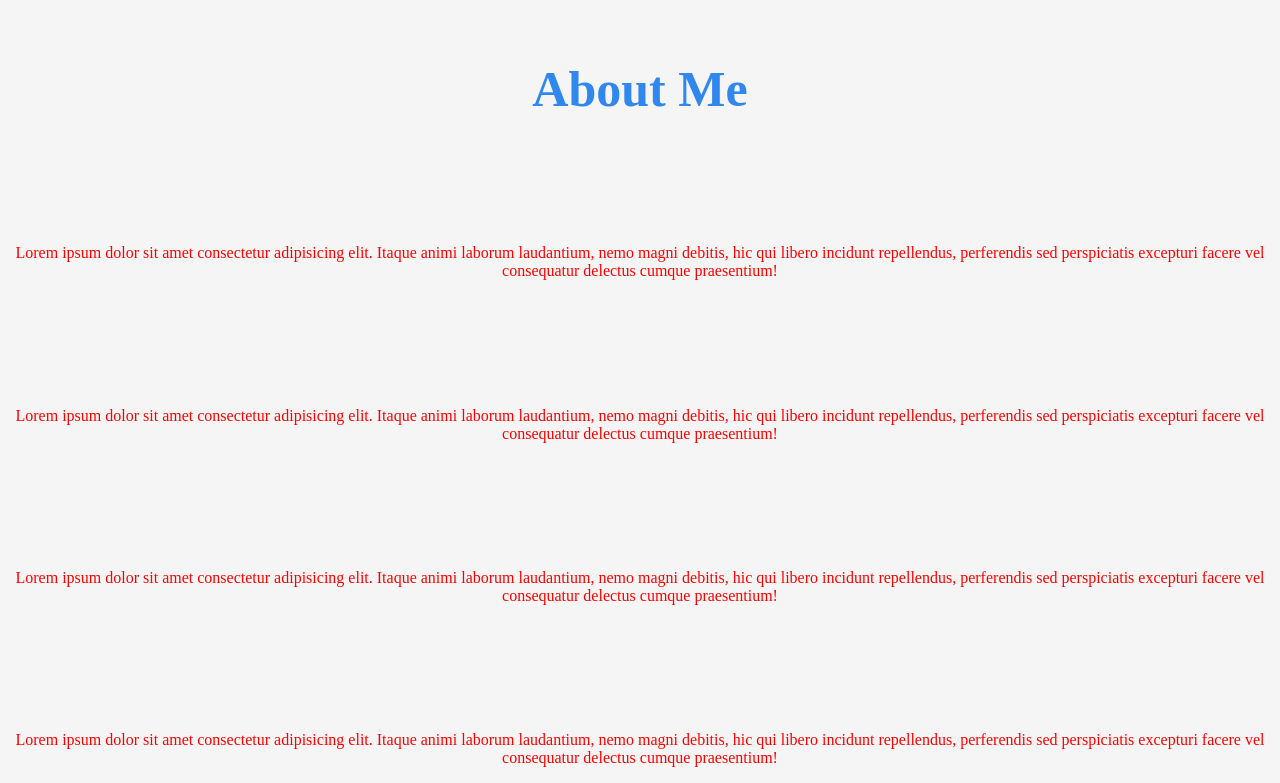
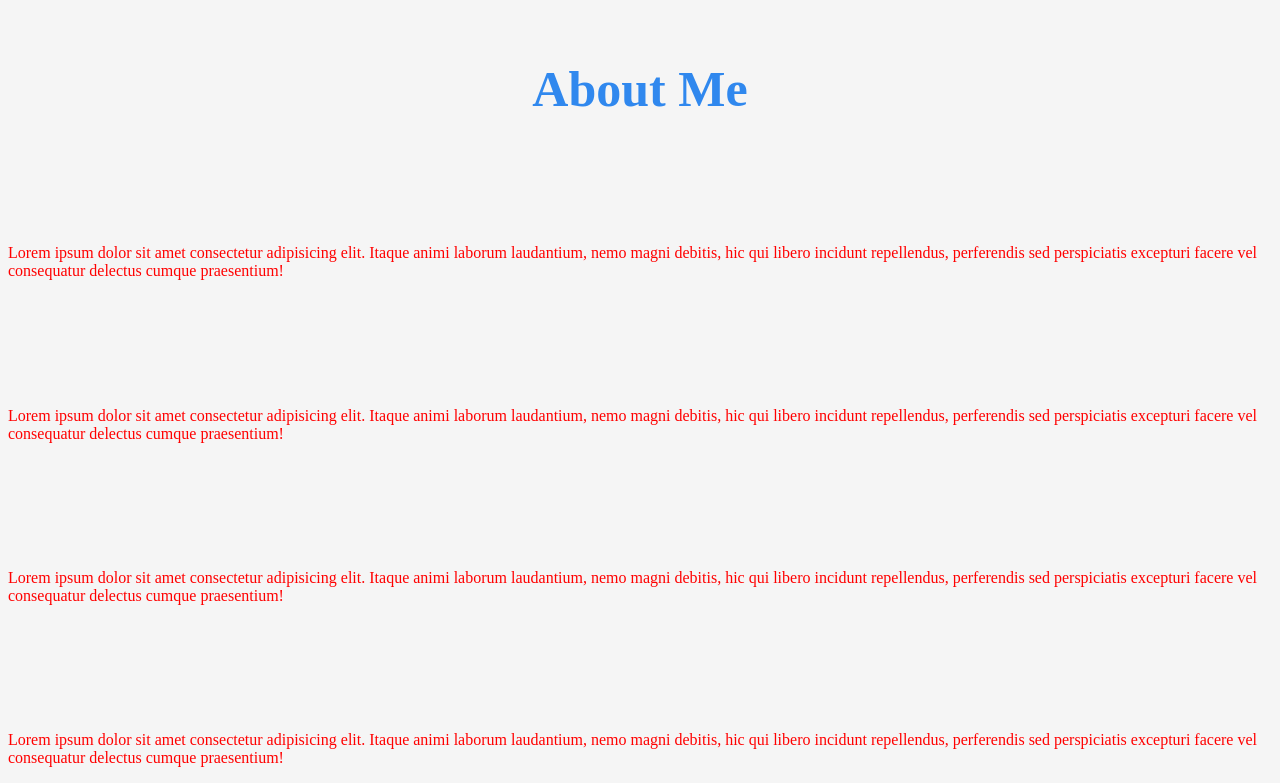
Before and after one commit to PLKTSCHDV/portfolio, a plain HTML site: page index.html in a window 1280 px wide. Shown: the part 1192-1975 px from the top of the page. Drawn offline with Linux system fonts and the light colour scheme.

Commit message:
Update index.html

```diff
--- a/index.html
+++ b/index.html
@@ -15,9 +15,11 @@
                     <li><a href="#" target="_blank"><i class="fas fa-envelope" style="color:black;margin-top: 5%;"></i></a></li>
                 </ul>
             </div>
-        <center>
+        </center>
        <center> <div class="about">About Me</div></center>
+       <a href="https://www.instamojo.com/@plktschdv/l5e53146074f6400caab13103c5c85839/" rel="im-checkout" data-text="Pay" data-css-style="color:#ffffff; background:#75c26a; width:300px; border-radius:4px"   data-layout="vertical"></a>
+<script src="https://js.instamojo.com/v1/button.js"></script>
+            <p>Lorem ipsum dolor sit amet consectetur adipisicing elit. Itaque animi laborum laudantium, nemo magni debitis, hic qui libero incidunt repellendus, perferendis sed perspiciatis excepturi facere vel consequatur delectus cumque praesentium!</p>
        <p>Lorem ipsum dolor sit amet consectetur adipisicing elit. Itaque animi laborum laudantium, nemo magni debitis, hic qui libero incidunt repellendus, perferendis sed perspiciatis excepturi facere vel consequatur delectus cumque praesentium!</p>
        <p>Lorem ipsum dolor sit amet consectetur adipisicing elit. Itaque animi laborum laudantium, nemo magni debitis, hic qui libero incidunt repellendus, perferendis sed perspiciatis excepturi facere vel consequatur delectus cumque praesentium!</p>
        <p>Lorem ipsum dolor sit amet consectetur adipisicing elit. Itaque animi laborum laudantium, nemo magni debitis, hic qui libero incidunt repellendus, perferendis sed perspiciatis excepturi facere vel consequatur delectus cumque praesentium!</p>
-       <p>Lorem ipsum dolor sit amet consectetur adipisicing elit. Itaque animi laborum laudantium, nemo magni debitis, hic qui libero incidunt repellendus, perferendis sed perspiciatis excepturi facere vel consequatur delectus cumque praesentium!</p>
```
